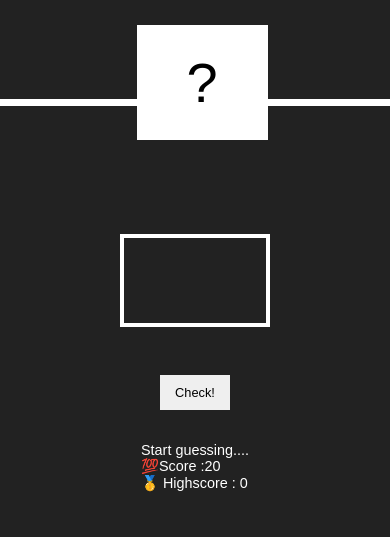
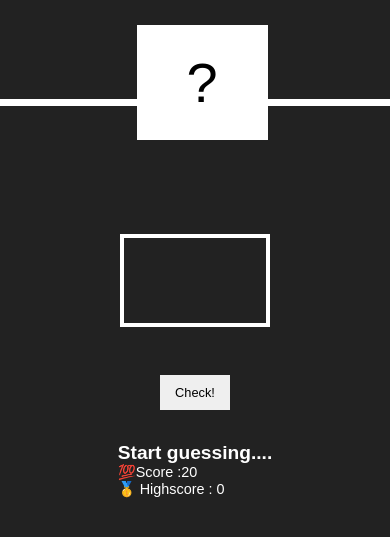
Before and after one commit to Chifez/guess-it, a plain HTML site: page index.html in a window 390 px wide. Shown: the part 147-684 px from the top of the page. Drawn offline with Linux system fonts and the light colour scheme.

Commit message:
nothing much

```diff
--- a/style.css
+++ b/style.css
@@ -167,7 +167,10 @@ header .again{
     font-size:2rem;
     width:150px;
   }
-
+ .start{
+  font-size: 1.2rem;
+  font-weight: 700;
+ }
   .check{
     display: block;
     border: transparent;
```
